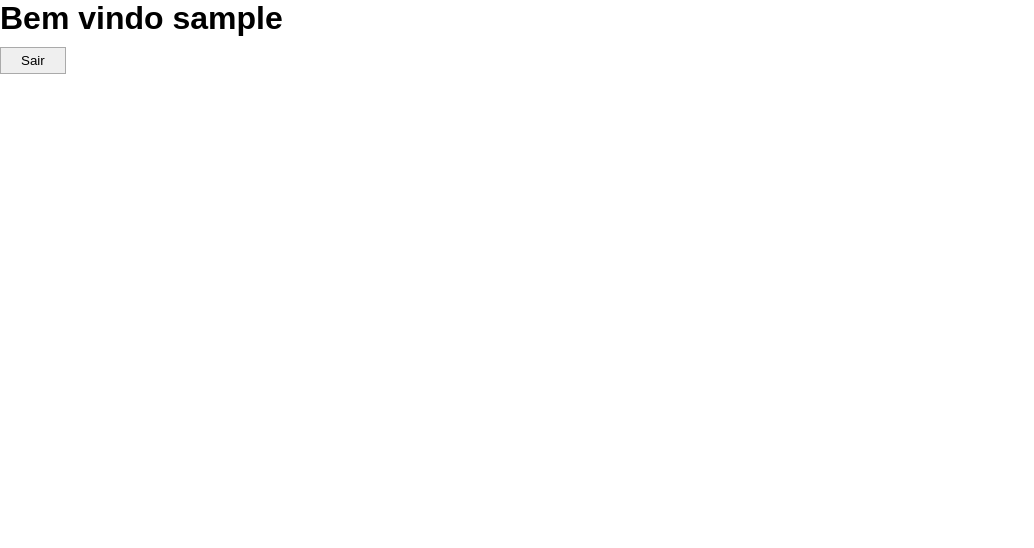
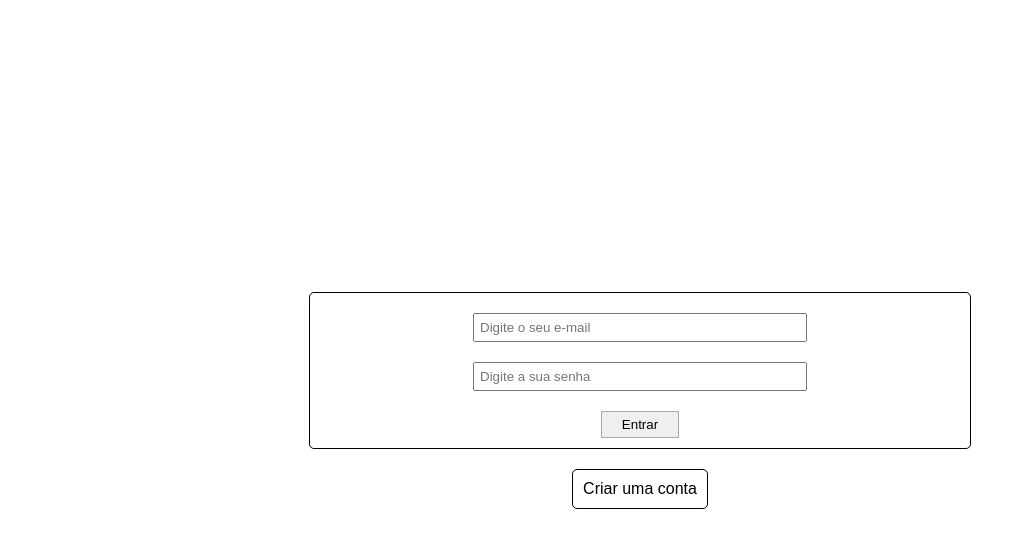
Before and after one commit to Caio-Vieira/login, a React (Create React App) app in the folder login-ui/: page /signIn in a window 1280 px wide. Before the commit this address led to /home. Shown: the top 548 px of the page, without its empty margins (0-1034 px from the left). Built offline with nearby package versions, Linux system fonts and the light colour scheme; sample sign-in values are in the browser's storage.

Commit message:
ajuste na validação e criação de usuário

```diff
--- a/login-ui/src/Action/createUserAction.js
+++ b/login-ui/src/Action/createUserAction.js
@@ -3,14 +3,14 @@ const createUserActionError = { type:"NOT_REGISTRED" }
 
 export const createUser = (payload) => {
 
-  const {email, password} = payload
+  const {username, email, password} = payload
 
   return (dispatch) => {
 
     const options = {
       method: "post",
       headers: { "Content-Type": "application/json" },
-      body: JSON.stringify({ email, password })
+      body: JSON.stringify({ username, email, password })
     }
 
     fetch(`http://localhost:3350/user/register`, options).then((res)=>res).then((res)=>{
@@ -19,7 +19,6 @@ export const createUser = (payload) => {
       }else{
         dispatch(createUserActionError)
       }
-
     })
   }
 }
--- a/login-ui/src/App.css
+++ b/login-ui/src/App.css
@@ -39,3 +39,10 @@ button{
   cursor: pointer;
   margin-top: 10px;
 }
+
+.box{
+  border-radius: 5px;
+  border: 1px solid black;
+  margin: 10px 0;
+  padding: 10px;
+}
--- a/login-ui/src/Components/App.js
+++ b/login-ui/src/Components/App.js
@@ -6,6 +6,7 @@ import { BrowserRouter, Routes, Route } from 'react-router-dom'
 import allReducers from '../Reducer';
 import Main from './Main'
 import Home from './Home'
+import Login from './Login'
 import Register from './Register'
 
 
@@ -20,6 +21,7 @@ function App() {
           <Route path='/' element={<Main />} >
             <Route path='home' element={<Home />} />
           </Route>
+          <Route path='/signIn' element={<Login />} />
           <Route path='/signUp' element={<Register />} />
           <Route path='*' element={<Main />} />
         </Routes>
--- a/login-ui/src/Components/Login.js
+++ b/login-ui/src/Components/Login.js
@@ -1,7 +1,7 @@
-import React, { useEffect, useState } from "react";
+import React, { useState } from "react";
 import { authUser } from '../Action/authUserAction'
 import { useDispatch } from "react-redux";
-import { useNavigate } from "react-router-dom";
+import { useNavigate, Link } from "react-router-dom";
 
 function Login() {
 
@@ -12,16 +12,25 @@ function Login() {
 
     function handleSubmit(e) {
         e.preventDefault()
-        dispatch(authUser({ email:email, password:password }))
-        navigate('/')
+        dispatch(authUser({ email: email, password: password }))
+        setTimeout(()=>{
+            navigate('/home')
+        }, 2000)
     }
 
     return (
-        <form onSubmit={handleSubmit}>
-            <input type="text" name="email" onChange={e => setEmail(e.target.value)} required={true} placeholder="Digite o seu e-mail"/>
-            <input type="password" name="password" onChange={e => setPassword(e.target.value)} required={true} placeholder="Digite a sua senha"/>
-            <button type="submit">Entrar</button>
-        </form>
+        <div className="container">
+            <div className="box">
+                <form onSubmit={handleSubmit}>
+                    <input type="text" name="email" onChange={e => setEmail(e.target.value)} required={true} placeholder="Digite o seu e-mail" />
+                    <input type="password" name="password" onChange={e => setPassword(e.target.value)} required={true} placeholder="Digite a sua senha" />
+                    <button type="submit">Entrar</button>
+                </form>
+            </div>
+            <div className="box">
+                <Link to="/signUp">Criar uma conta</Link>
+            </div>
+        </div>
     );
 }
 
--- a/login-ui/src/Components/Main.js
+++ b/login-ui/src/Components/Main.js
@@ -1,8 +1,7 @@
 import React, { useEffect } from "react";
-import { Outlet, Link, useNavigate } from "react-router-dom";
+import { Outlet, useNavigate, Navigate } from "react-router-dom";
 import { useSelector, useDispatch } from "react-redux";
 import { authUserAction } from "../Action/authUserAction"
-import Login from "./Login";
 
 function Main() {
 
@@ -18,17 +17,12 @@ function Main() {
     }, [])
 
     useEffect(() => {
-        auth ? navigate('/home') : navigate('/')
+        auth ? navigate('/home') : navigate('/signIn')
     }, [auth])
 
     return (
         <>
-            {auth ? <Outlet /> :
-                <div className="container">
-                    <Link to="/signUp">Registrar-se</Link>
-                    <Login />
-                </div>
-            }
+            {auth ? <Outlet /> : <Navigate to="/signIn" />}
         </>
     );
 }
--- a/login-ui/src/Components/Register.js
+++ b/login-ui/src/Components/Register.js
@@ -29,20 +29,21 @@ function Register() {
 
     function handleSubmit(e) {
         e.preventDefault()
-        dispatch(createUser({ email, password }))
+        dispatch(createUser({ username, email, password }))
     }
 
     return (
         <div className="container">
-
             {message}
 
+            <div className="box">
                 <form onSubmit={handleSubmit}>
                     <input type="text" name="username" onChange={e => setUsername(e.target.value)} placeholder="Digite o nome de usuário" />
-                <input type="email" name="email" onChange={e => setEmail(e.target.value)} placeholder="Digite o seu e-mail"/>
+                    <input type="email" name="email" onChange={e => setEmail(e.target.value)} placeholder="Digite o seu e-mail" />
                     <input type="password" name="password" onChange={e => setPassword(e.target.value)} placeholder="Digite a sua senha" />
                     <button type="submit">Registrar</button>
                 </form>
+            </div>
         </div>
     );
 }
```
Also changed, not shown: 1 other file (tests, documents, lock files or other folders). Lines whose indentation alone changed are shown as unchanged.
